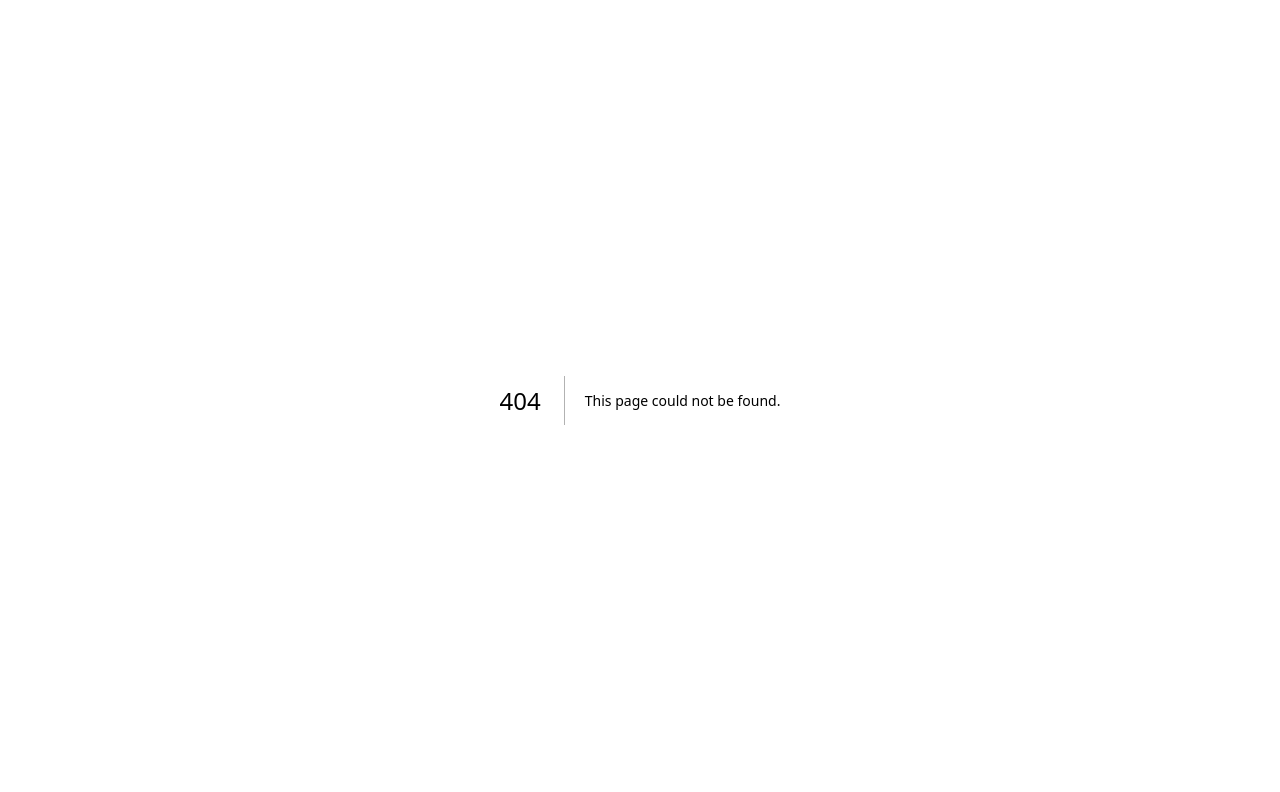
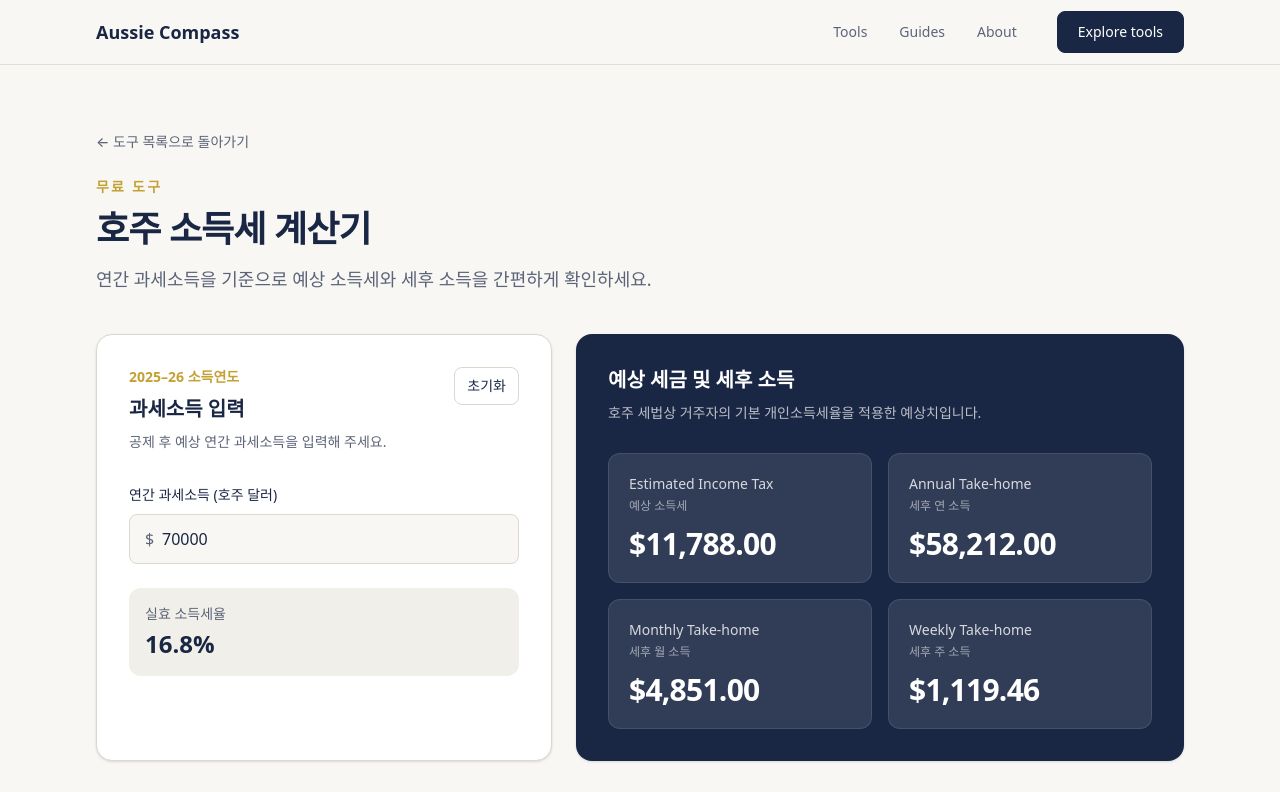
Before and after one commit to jelov219au/aussie-compass, a Next.js app: page /tax-calculator in a window 1280 px wide. Before the commit this address had no page. Shown: the top 792 px of the page. Built offline with nearby package versions, Linux system fonts and the light colour scheme.

Commit message:
feat: add tax calculator

```diff
--- /dev/null
+++ b/src/app/tax-calculator/page.tsx
@@ -0,0 +1,54 @@
+import type { Metadata } from "next";
+import Link from "next/link";
+import { Header } from "@/components/layout/Header";
+import { Footer } from "@/components/layout/Footer";
+import { TaxCalculator } from "@/components/tools/TaxCalculator";
+import { Container } from "@/components/ui/Container";
+
+export const metadata: Metadata = {
+  title: "호주 소득세 계산기 | Aussie Compass",
+  description: "2025–26 호주 거주자 개인소득세율을 기준으로 예상 소득세와 세후 소득을 계산해 보세요.",
+};
+
+export default function TaxCalculatorPage() {
+  return (
+    <>
+      <Header />
+      <main className="py-12 sm:py-16">
+        <Container>
+          <Link href="/#tools" className="inline-flex text-sm font-medium text-muted transition-colors hover:text-navy focus-visible:outline-none focus-visible:ring-2 focus-visible:ring-navy focus-visible:ring-offset-2">
+            &larr; 도구 목록으로 돌아가기
+          </Link>
+
+          <div className="mb-10 mt-6 max-w-2xl">
+            <p className="text-sm font-semibold uppercase tracking-[0.16em] text-gold">무료 도구</p>
+            <h1 className="mt-3 text-3xl font-semibold tracking-tight text-navy sm:text-4xl">호주 소득세 계산기</h1>
+            <p className="mt-4 text-base leading-relaxed text-muted sm:text-lg">
+              연간 과세소득을 기준으로 예상 소득세와 세후 소득을 간편하게 확인하세요.
+            </p>
+          </div>
+
+          <TaxCalculator />
+
+          <section className="mt-8 rounded-2xl border border-border bg-white p-6 sm:p-8">
+            <h2 className="text-xl font-semibold text-navy">계산 결과 안내</h2>
+            <p className="mt-3 max-w-3xl text-sm leading-7 text-muted sm:text-base">
+              이 계산기는 2025–26 소득연도의 호주 세법상 거주자 개인소득세율을 적용한 단순 예상치입니다.
+              Medicare Levy, Medicare Levy Surcharge, HELP/HECS 상환금, 세액공제, 소득공제 및 기타 개인 상황은
+              포함하지 않습니다. 실제 납부액은 ATO 또는 등록 세무사와 확인해 주세요.
+            </p>
+            <a
+              href="https://www.ato.gov.au/tax-rates-and-codes/tax-rates-australian-residents"
+              target="_blank"
+              rel="noreferrer"
+              className="mt-4 inline-flex text-sm font-semibold text-navy underline decoration-gold decoration-2 underline-offset-4"
+            >
+              ATO 공식 개인소득세율 확인
+            </a>
+          </section>
+        </Container>
+      </main>
+      <Footer />
+    </>
+  );
+}
--- /dev/null
+++ b/src/components/tools/TaxCalculator.tsx
@@ -0,0 +1,143 @@
+"use client";
+
+import { useState } from "react";
+
+const DEFAULT_ANNUAL_INCOME = "70000";
+
+const currencyFormatter = new Intl.NumberFormat("en-AU", {
+  style: "currency",
+  currency: "AUD",
+  minimumFractionDigits: 2,
+});
+
+const percentFormatter = new Intl.NumberFormat("en-AU", {
+  style: "percent",
+  minimumFractionDigits: 1,
+  maximumFractionDigits: 1,
+});
+
+function formatCurrency(amount: number) {
+  return currencyFormatter.format(amount);
+}
+
+function calculateResidentIncomeTax(income: number) {
+  if (income <= 18_200) return 0;
+  if (income <= 45_000) return (income - 18_200) * 0.16;
+  if (income <= 135_000) return 4_288 + (income - 45_000) * 0.3;
+  if (income <= 190_000) return 31_288 + (income - 135_000) * 0.37;
+  return 51_638 + (income - 190_000) * 0.45;
+}
+
+export function TaxCalculator() {
+  const [annualIncome, setAnnualIncome] = useState(DEFAULT_ANNUAL_INCOME);
+  const [touched, setTouched] = useState(false);
+
+  const income = Number(annualIncome);
+  const error =
+    annualIncome.trim() === ""
+      ? "연간 과세소득을 입력해 주세요."
+      : !Number.isFinite(income) || income < 0
+        ? "0 이상의 숫자를 입력해 주세요."
+        : "";
+
+  const incomeTax = error ? 0 : calculateResidentIncomeTax(income);
+  const takeHomeAnnual = income - incomeTax;
+  const effectiveTaxRate = income > 0 ? incomeTax / income : 0;
+
+  const results = [
+    { label: "Estimated Income Tax", description: "예상 소득세", value: incomeTax },
+    { label: "Annual Take-home", description: "세후 연 소득", value: takeHomeAnnual },
+    { label: "Monthly Take-home", description: "세후 월 소득", value: takeHomeAnnual / 12 },
+    { label: "Weekly Take-home", description: "세후 주 소득", value: takeHomeAnnual / 52 },
+  ];
+
+  function resetCalculator() {
+    setAnnualIncome(DEFAULT_ANNUAL_INCOME);
+    setTouched(false);
+  }
+
+  return (
+    <div className="grid gap-6 lg:grid-cols-[0.9fr_1.2fr]">
+      <section className="rounded-2xl border border-border bg-white p-6 shadow-sm sm:p-8">
+        <div className="flex items-start justify-between gap-4">
+          <div>
+            <p className="text-sm font-semibold text-gold">2025–26 소득연도</p>
+            <h2 className="mt-2 text-xl font-semibold text-navy">과세소득 입력</h2>
+            <p className="mt-2 text-sm leading-relaxed text-muted">
+              공제 후 예상 연간 과세소득을 입력해 주세요.
+            </p>
+          </div>
+          <button
+            type="button"
+            onClick={resetCalculator}
+            className="shrink-0 rounded-lg border border-border px-3 py-2 text-sm font-medium text-navy transition hover:bg-background focus-visible:outline-none focus-visible:ring-2 focus-visible:ring-navy focus-visible:ring-offset-2"
+          >
+            초기화
+          </button>
+        </div>
+
+        <label className="mt-7 block">
+          <span className="text-sm font-medium text-navy">연간 과세소득 (호주 달러)</span>
+          <div className="relative mt-2">
+            <span className="pointer-events-none absolute inset-y-0 left-4 flex items-center text-muted">$</span>
+            <input
+              type="number"
+              min="0"
+              step="100"
+              inputMode="decimal"
+              value={annualIncome}
+              onChange={(event) => setAnnualIncome(event.target.value)}
+              onBlur={() => setTouched(true)}
+              aria-invalid={touched && Boolean(error)}
+              aria-describedby={touched && error ? "annual-income-error" : undefined}
+              className={`w-full rounded-lg border bg-background py-3 pl-8 pr-4 text-navy outline-none transition focus:ring-2 focus:ring-navy/15 ${
+                touched && error ? "border-red-500" : "border-border focus:border-navy"
+              }`}
+            />
+          </div>
+          {touched && error ? (
+            <span id="annual-income-error" role="alert" className="mt-2 block text-sm text-red-600">
+              {error}
+            </span>
+          ) : null}
+        </label>
+
+        {!error ? (
+          <div className="mt-6 rounded-xl bg-surface p-4">
+            <p className="text-sm text-muted">실효 소득세율</p>
+            <p className="mt-1 text-2xl font-semibold text-navy">
+              {percentFormatter.format(effectiveTaxRate)}
+            </p>
+          </div>
+        ) : null}
+      </section>
+
+      <section className="rounded-2xl bg-navy p-6 text-white shadow-sm sm:p-8" aria-live="polite">
+        <h2 className="text-xl font-semibold">예상 세금 및 세후 소득</h2>
+        <p className="mt-2 text-sm leading-relaxed text-white/70">
+          호주 세법상 거주자의 기본 개인소득세율을 적용한 예상치입니다.
+        </p>
+
+        {error ? (
+          <div className="mt-7 rounded-xl bg-white/10 p-5 text-sm leading-relaxed">
+            정확한 결과를 계산하려면 입력값을 확인해 주세요.
+          </div>
+        ) : (
+          <dl className="mt-7 grid gap-4 sm:grid-cols-2">
+            {results.map((result) => (
+              <div key={result.label} className="rounded-xl border border-white/10 bg-white/10 p-5">
+                <dt className="text-sm font-medium text-white/80">
+                  {result.label}
+                  <span className="mt-1 block text-xs font-normal text-white/55">{result.description}</span>
+                </dt>
+                <dd className="mt-3 break-words text-2xl font-semibold tracking-tight sm:text-3xl">
+                  {formatCurrency(result.value)}
+                </dd>
+              </div>
+            ))}
+          </dl>
+        )}
+      </section>
+    </div>
+  );
+}
--- a/src/data/tools.ts
+++ b/src/data/tools.ts
@@ -20,7 +20,7 @@ export const tools: Tool[] = [
     id: "tax-calculator",
     name: "Tax Calculator",
     description: "Estimate Australian income tax and take-home pay.",
-    status: "comingSoon",
+    status: "available",
   },
   {
     id: "super-calculator",
```
Also changed, not shown: 1 other file (tests, documents, lock files or other folders).
